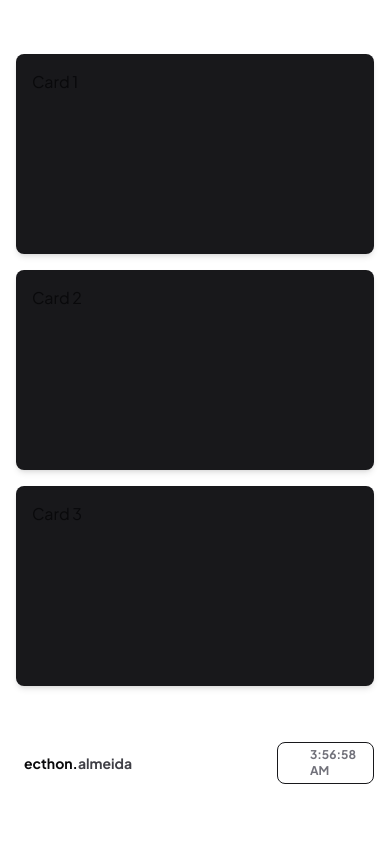
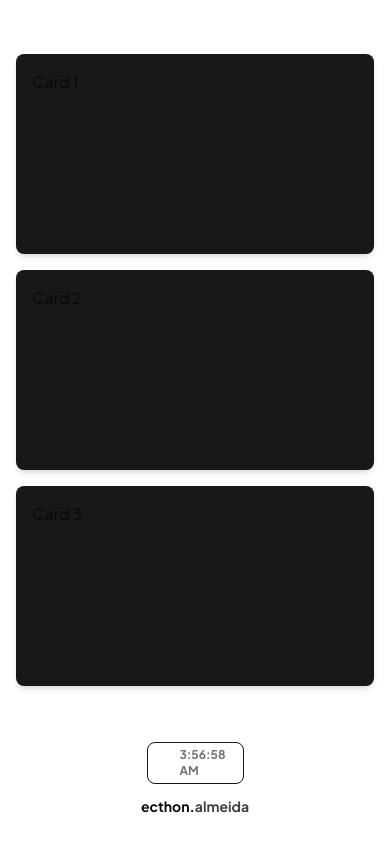
Before and after one commit to ecthon/ecthon-app, a Next.js app: page / in a window 390 px wide. Shown: the part 414-1258 px from the top of the page. Before the commit the page ends 1214 px from the top, so only its background shows below. Built offline with nearby package versions, Linux system fonts and the light colour scheme; some icons are missing.

Commit message:
feat: update Footer component layout for improved responsiveness and spacing

```diff
--- a/src/components/footer.tsx
+++ b/src/components/footer.tsx
@@ -32,8 +32,8 @@ function Clock() {
 
 export function Footer() {
   return (
-    <footer className="flex w-full md:flex-row items-center justify-between py-4 mt-10">
-      <Link href={"/"} className="font-bold text-sm py-1 px-2 rounded-md">
+    <footer className="flex flex-col-reverse max-sm:gap-2 md:flex-row items-center justify-between py-4 mt-10 w-full">
+      <Link href={"/"} className="font-bold text-sm py-1 px-2 rounded-md mb-2 md:mb-0">
       ecthon.<span className="text-zinc-700">almeida</span>
       </Link>
       <Clock />
```
